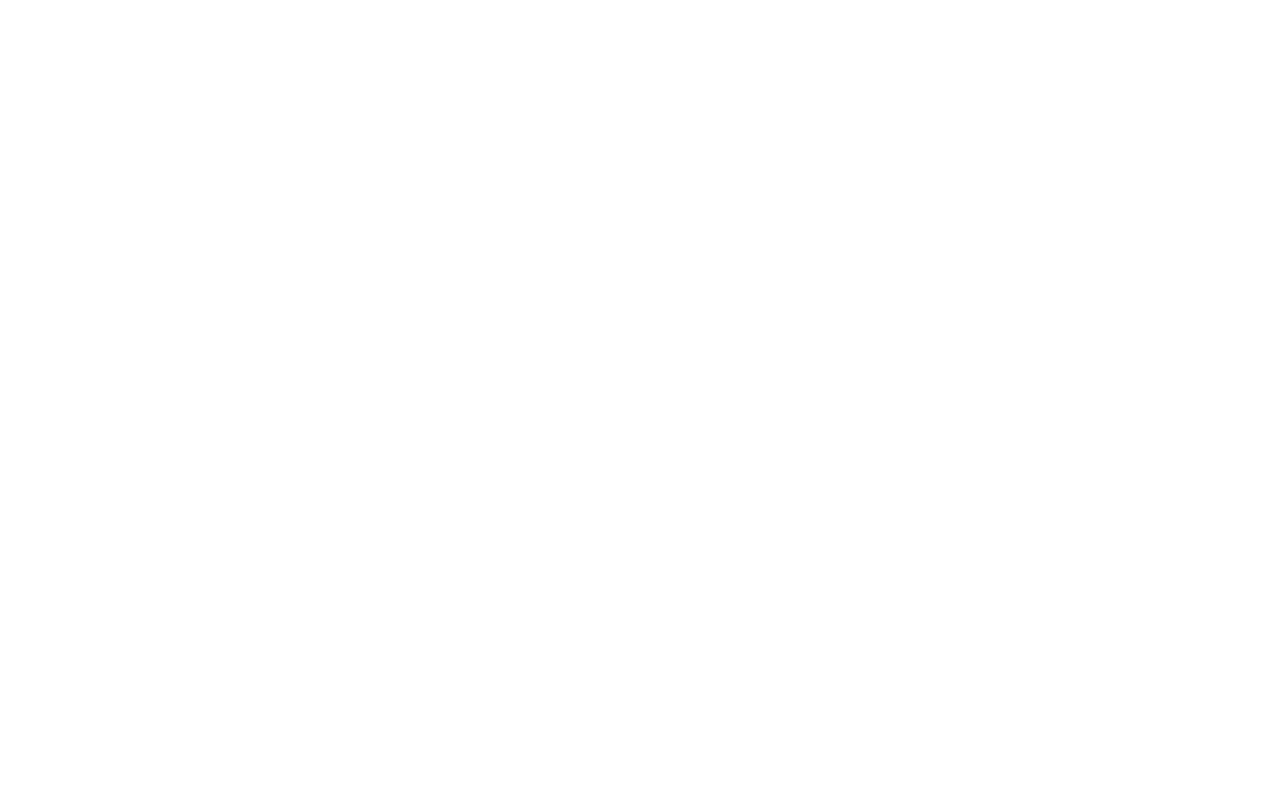
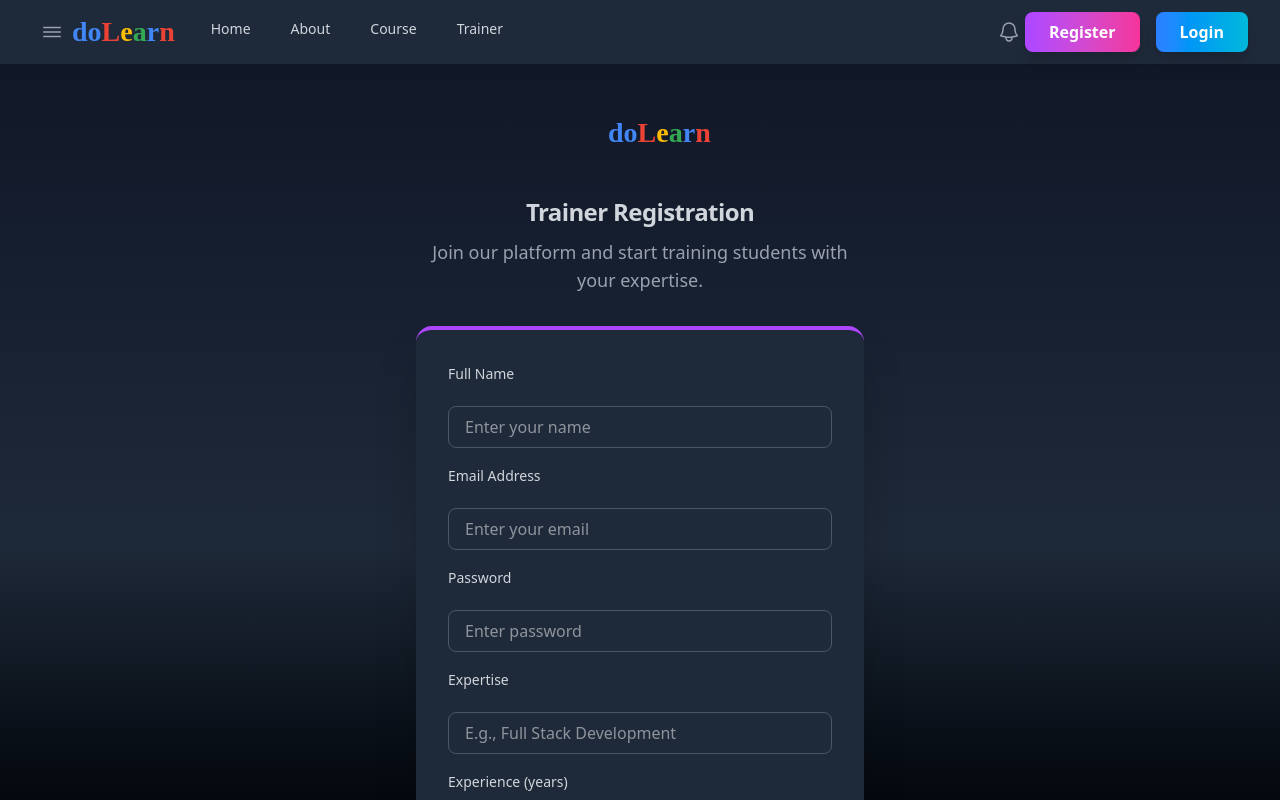
Before and after one commit to BhoopendraChaurasia/frontend-portfolio, a React (Vite) app: page /#/add in a window 1280 px wide. Before the commit this address had no page. Shown: the top 800 px of the page. Built offline with nearby package versions, Linux system fonts and the light colour scheme.

Commit message:
commit all

```diff
--- a/db.json
+++ b/db.json
@@ -35,6 +35,30 @@
       "name": "fbdvdf`",
       "email": "vsvs@gmail.com",
       "password": "1234"
+    },
+    {
+      "id": "e85d",
+      "name": "kkk",
+      "email": "lkkk@gmail.com",
+      "password": "123"
+    }
+  ],
+  "trainer": [
+    {
+      "id": "430c",
+      "name": "Ravi",
+      "email": "ravi@gmail.com",
+      "password": "12345",
+      "expertise": "Java",
+      "experience": 3
+    },
+    {
+      "id": "69bf",
+      "name": "Bhoopendra Chaurasia",
+      "email": "bhoopendra727221@gmail.com",
+      "password": "12345",
+      "expertise": "backend",
+      "experience": 4
     }
   ]
 }
--- a/src/App.tsx
+++ b/src/App.tsx
@@ -17,6 +17,7 @@
 import HomePage from '@/admin/HomePage';
 import SignIn from '@/components/SignIn';
 import SignUp from './components/SignUp';
+import TrainerSignUp from './components/TrainerSignup';
 
 function App() {
 
@@ -49,9 +50,10 @@
             <Route path="about" element={<About />} />
             <Route path="course" element={<Course />} />
             <Route path="trainer" element={<Trainer />}>
-              <Route path="trainer-profile" element={<TrainerProfile trainer={trainerData} />} />
+              <Route path="trainer-profile" element={<TrainerProfile trainer={trainerData} />}/>
               <Route path="register" element={<TrainerSignup />} />
             </Route>
+            <Route path="add" element={<TrainerSignUp />} />
             <Route element={<AuthLayout />}>
               <Route path="register" element={<SignUp />} />
               <Route path="login" element={<SignIn />} />
@@ -63,6 +65,7 @@
             <Route path="register" element={<SignUp />} />
             <Route path="login" element={<SignIn />} />
           </Route>
+          <Route path="/*" />
           {/* ============ admin section ends ============== */}
         </Routes>
       </HashRouter>
--- a/src/components/Footer.tsx
+++ b/src/components/Footer.tsx
@@ -87,7 +87,7 @@
 
           {/* Social Icons */}
           <div className="flex justify-center md:justify-start space-x-4 text-gray-400 text-lg">
-            {links[0].icons.map(link => <Link to="" className="hover:text-indigo-500 transition transform hover:scale-125">
+            {links[0].icons.map((link, i) => <Link key={i} to="" className="hover:text-indigo-500 transition transform hover:scale-125">
               {<link.icon />}
             </Link>)}
           </div>
--- a/src/components/TrainerSignup.tsx
+++ b/src/components/TrainerSignup.tsx
@@ -1,110 +1,115 @@
 import { useState } from "react";
+import axios from "axios";
 import { FaUserAlt, FaEnvelope, FaLock, FaChalkboardTeacher, FaCalendarAlt } from "react-icons/fa";
 import Label from "./common/Label";
-import Password from "./common/Password";
 import Button from "./common/Button";
 import Title from "./common/Title";
-import LoginImage from "./common/LoginImage";
-import axios from "axios";
+import DoLearnLogo from "../assets/icons/DoLearnLogo";
 
 export default function TrainerSignup() {
-    const [name, setName] = useState("");
-    const [email, setEmail] = useState("");
-    const [password, setPassword] = useState("");
-    const [expertise, setExpertise] = useState("");
-    const [experience, setExperience] = useState("");
+    const [formData, setFormData] = useState({
+        name: "",
+        email: "",
+        password: "",
+        expertise: "",
+        experience: ""
+    });
 
-    const handleSubmit = async (e) => {
+    const handleChange = (e: React.ChangeEvent<HTMLInputElement>) => {
+        setFormData({
+            ...formData,
+            [e.target.name]: e.target.value
+        });
+    };
+
+    const handleSubmit = async (e: React.SyntheticEvent<HTMLFormElement>) => {
         e.preventDefault();
+
         try {
-            await axios.post("http://localhost:8081/auth/trainer/signup", {
-                name, email, password, expertise, experience
+            console.log(formData)
+            await axios.post("http://localhost:3002/trainer", {
+                ...formData,
+                experience: Number(formData.experience)
             });
+
+            setFormData({
+                name: "",
+                email: "",
+                password: "",
+                expertise: "",
+                experience: ""
+            });
+
             alert("Trainer account created successfully!");
         } catch (error) {
+            console.error(error);
             alert("Something went wrong!");
         }
     };
 
-    // Self-contained Input component
-    const FancyInput = ({ value, onChange, placeholder, icon: Icon, type = "text" }) => (
-        <div className="flex items-center border-2 border-gray-600 rounded-lg p-2 focus-within:border-purple-500 transition shadow-sm hover:shadow-md mt-1">
-            <div className="bg-gray-700 p-2 rounded-full mr-2 flex items-center justify-center text-gray-300">
-                <Icon />
-            </div>
-            <input
-                type={type}
-                value={value}
-                onChange={onChange}
-                placeholder={placeholder}
-                required
-                className="bg-gray-800 text-white w-full rounded-md px-3 py-2 focus:outline-none"
-            />
-        </div>
-    );
+
 
     return (
         <div className="min-h-screen flex flex-col justify-center bg-gradient-to-b from-gray-900 via-gray-800 to-black px-6 py-12">
 
-            {/* Top Logo Section */}
             <div className="sm:mx-auto sm:w-full sm:max-w-md text-center">
-                <div className="w-16 h-16  bg-gradient-to-r from-green-200 to-purple-500 rounded-full mx-auto flex items-center justify-center text-2xl font-bold animate-pulse text-white mb-4 shadow-lg">
-                    <LoginImage />
+                <div className="w-16 mx-auto mb-4 text-white">
+                    <DoLearnLogo />
                 </div>
                 <Title title="Trainer Registration" />
                 <p className="mt-2 text-gray-400 text-lg">
                     Join our platform and start training students with your expertise.
                 </p>
-
             </div>
 
-            {/* Form Section */}
             <div className="mt-8 sm:mx-auto sm:w-full sm:max-w-md bg-gray-800 rounded-2xl shadow-2xl p-8 border-t-4 border-purple-500">
                 <form className="space-y-4" onSubmit={handleSubmit}>
 
-                    <div>
-                        <Label title="Full Name" />
-                        <FancyInput value={name} onChange={(e) => setName(e.target.value)} placeholder="Enter your name" icon={FaUserAlt} />
-                    </div>
+                    <Label title="Full Name" />
+                    <input name="name" value={formData.name} onChange={handleChange} placeholder="Enter your name" className="w-full mt-1 px-4 py-2 rounded-lg bg-gray-800 text-white
+                 border border-gray-600 focus:outline-none
+                 focus:ring-2 focus:ring-purple-500
+                 focus:border-transparent transition duration-300" />
 
-                    <div>
-                        <Label title="Email Address" />
-                        <FancyInput value={email} onChange={(e) => setEmail(e.target.value)} placeholder="Enter your email" icon={FaEnvelope} type="email" />
-                    </div>
+                    <Label title="Email Address" />
+                    <input name="email" value={formData.email} onChange={handleChange} placeholder="Enter your email" type="email" className="w-full mt-1 px-4 py-2 rounded-lg bg-gray-800 text-white
+                 border border-gray-600 focus:outline-none
+                 focus:ring-2 focus:ring-purple-500
+                 focus:border-transparent transition duration-300" />
 
-                    <div>
-                        <Label title="Password" />
-                        <FancyInput value={password} onChange={(e) => setPassword(e.target.value)} placeholder="Enter password" icon={FaLock} type="password" />
-                    </div>
+                    <Label title="Password" />
+                    <input name="password" value={formData.password} onChange={handleChange} placeholder="Enter password" type="password" className="w-full mt-1 px-4 py-2 rounded-lg bg-gray-800 text-white
+                 border border-gray-600 focus:outline-none
+                 focus:ring-2 focus:ring-purple-500
+                 focus:border-transparent transition duration-300" />
 
-                    <div>
-                        <Label title="Expertise" />
-                        <FancyInput value={expertise} onChange={(e) => setExpertise(e.target.value)} placeholder="E.g., Full Stack Development" icon={FaChalkboardTeacher} />
-                    </div>
+                    <Label title="Expertise" />
+                    <input name="expertise" value={formData.expertise} onChange={handleChange} placeholder="E.g., Full Stack Development" className="w-full mt-1 px-4 py-2 rounded-lg bg-gray-800 text-white
+                 border border-gray-600 focus:outline-none
+                 focus:ring-2 focus:ring-purple-500
+                 focus:border-transparent transition duration-300" />
 
-                    <div>
-                        <Label title="Experience (years)" />
-                        <FancyInput value={experience} onChange={(e) => setExperience(e.target.value)} placeholder="Enter number of years" icon={FaCalendarAlt} type="number" />
-                    </div>
+                    <Label title="Experience (years)" />
+                    <input name="experience" value={formData.experience} onChange={handleChange} placeholder="Enter number of years" type="number" className="w-full mt-1 px-4 py-2 rounded-lg bg-gray-800 text-white
+                 border border-gray-600 focus:outline-none
+                 focus:ring-2 focus:ring-purple-500
+                 focus:border-transparent transition duration-300" />
 
+                    {/* IMPORTANT: type="submit" only */}
                     <Button
                         title="Register as Trainer"
-                        handler={handleSubmit}
+                        type="submit"
                         className="w-full bg-gradient-to-r from-purple-500 via-indigo-500 to-pink-500 text-white font-semibold hover:scale-105 transform transition rounded-lg py-3 shadow-lg mt-2"
                     />
                 </form>
 
                 <p className="mt-5 text-center text-sm text-gray-400">
-                    Already registered?{' '}
+                    Already registered?{" "}
                     <a href="/login" className="font-semibold text-purple-400 hover:text-purple-300 transition">
                         Log in here
                     </a>
                 </p>
             </div>
-
-            <div className="mt-10 text-center text-gray-500 text-sm">
-                © {new Date().getFullYear()} Student Trainer System. All rights reserved.
-            </div>
         </div>
     );
 }
--- a/src/components/layouts/MainLayout.tsx
+++ b/src/components/layouts/MainLayout.tsx
@@ -18,6 +18,7 @@
 
     const [sidebarOpen, setSidebarOpen] = useState(false);
     const [showPopover, setShowPopover] = useState(false);
+
     const handleSidebar = () => {
         setSidebarOpen(!sidebarOpen);
     }
@@ -68,7 +69,7 @@
                     <Route path="/trainer" element={<Trainer />} />
                     <Route path="/register" element={<SignUp />} />
                     <Route path="/login" element={<SignIn />} />
-                    <Route path="/trainer-signup" element={<TrainerSignup />} />
+                    <Route path="/add" element={<TrainerSignup />} />
                     <Route path="/trainer-profile" element={<TrainerProfile trainer={trainerData} />} />
                 </Routes>
                 <Footer />
```
Also changed, not shown: src/pages/Trainer.tsx (+8 -3 lines), data.json (deleted).
